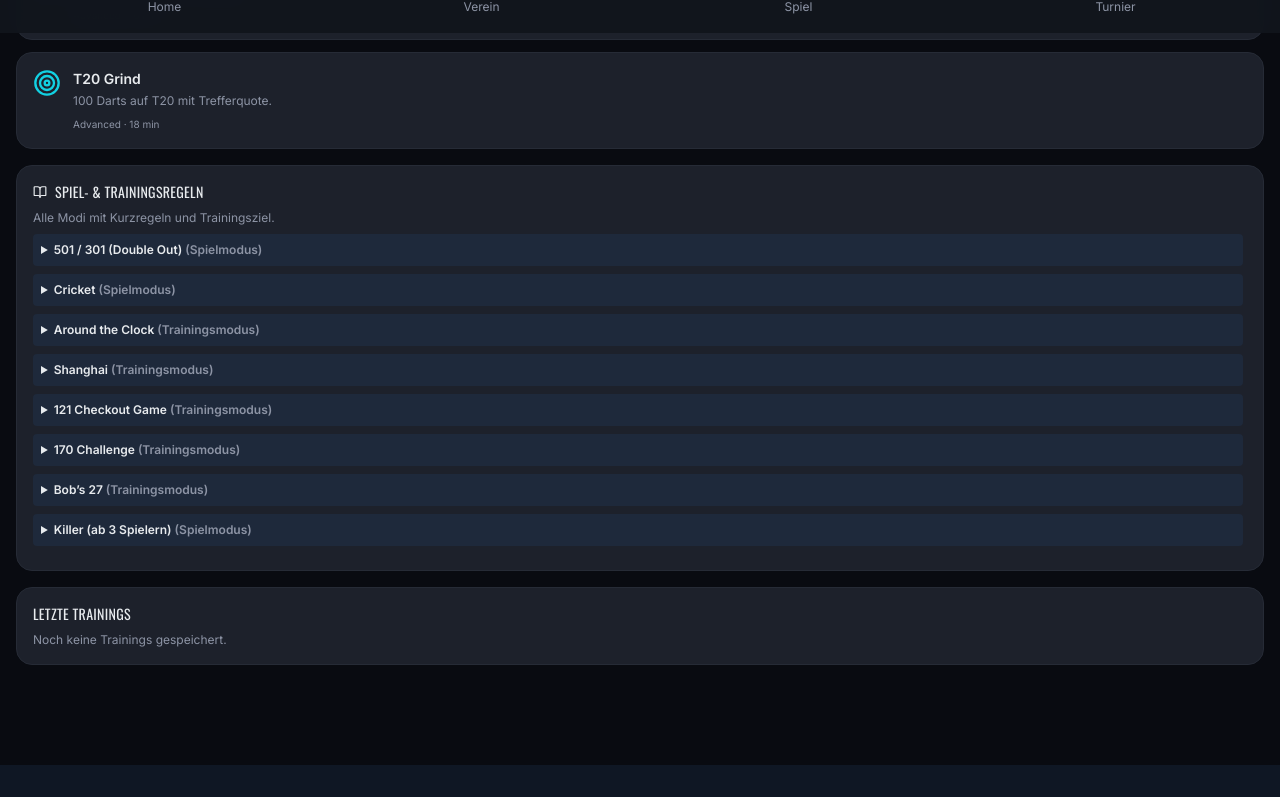
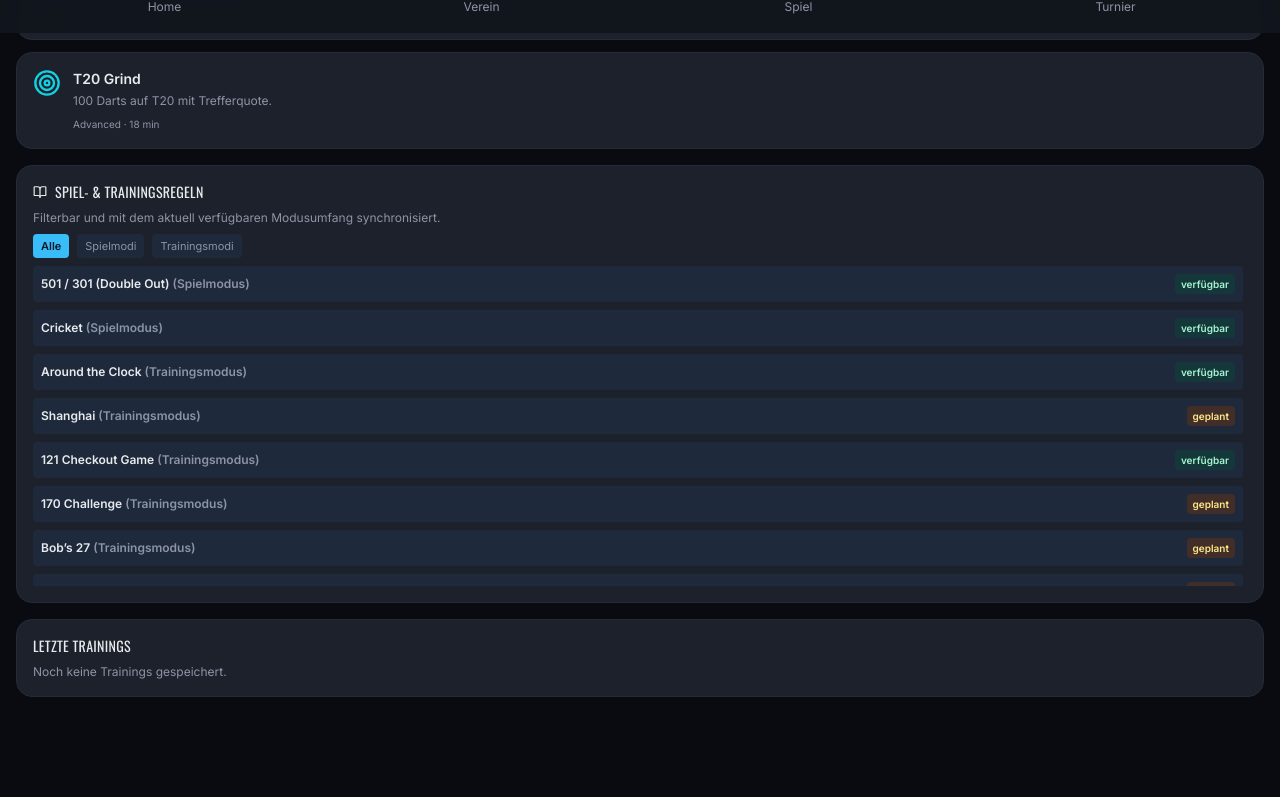
Before and after one commit to Martin-Mue/H-Town-United-Dartsapp-byClawdbot, a React (Vite) app in the folder frontend/: page /training in a window 1280 px wide. Shown: the part 767-1564 px from the top of the page. Before the commit the page ends 1532 px from the top, so only its background shows below. Built offline with nearby package versions, Linux system fonts and the light colour scheme.

Commit message:
feat: add rule filters and sync training rulebook with currently available modes

```diff
--- a/frontend/src/features/training/TrainingPage.tsx
+++ b/frontend/src/features/training/TrainingPage.tsx
@@ -43,6 +43,7 @@ const LOG_KEY = 'htown-training-log';
 export function TrainingPage() {
   const [selectedDrill, setSelectedDrill] = useState<TrainingDrill | null>(null);
   const [filterCategory, setFilterCategory] = useState<string>('all');
+  const [ruleFilter, setRuleFilter] = useState<'all' | 'game' | 'training'>('all');
   const [selectedPlayerId, setSelectedPlayerId] = useState('');
   const [doneLabel, setDoneLabel] = useState<string | null>(null);
   const videoRef = useRef<HTMLVideoElement | null>(null);
@@ -83,6 +84,16 @@ export function TrainingPage() {
   }, [doneLabel]);
 
   const filteredDrills = filterCategory === 'all' ? DRILLS : DRILLS.filter((d) => d.category === filterCategory);
+
+  const syncedRules = useMemo(() => {
+    const playableGameRules = new Set(['x01-501', 'cricket']);
+    const playableTrainingRules = new Set(['around-clock', 'checkout-121', 't20-100']);
+
+    return MODE_RULES.map((rule) => {
+      const available = rule.kind === 'game' ? playableGameRules.has(rule.id) : playableTrainingRules.has(rule.id);
+      return { ...rule, available };
+    }).filter((rule) => (ruleFilter === 'all' ? true : rule.kind === ruleFilter));
+  }, [ruleFilter]);
 
   const computeScore = (drill: TrainingDrill): { score: number; metrics: Record<string, number> } => {
     switch (drill.id) {
@@ -364,11 +375,33 @@ export function TrainingPage() {
 
       <div className="rounded-2xl card-bg border soft-border p-4">
         <h3 className="text-sm uppercase mb-2 flex items-center gap-2"><BookOpen size={14} /> Spiel- & Trainingsregeln</h3>
-        <p className="text-xs muted-text mb-2">Alle Modi mit Kurzregeln und Trainingsziel.</p>
+        <p className="text-xs muted-text mb-2">Filterbar und mit dem aktuell verfügbaren Modusumfang synchronisiert.</p>
+
+        <div className="flex gap-2 mb-2">
+          {([
+            { key: 'all', label: 'Alle' },
+            { key: 'game', label: 'Spielmodi' },
+            { key: 'training', label: 'Trainingsmodi' },
+          ] as const).map((entry) => (
+            <button
+              key={entry.key}
+              onClick={() => setRuleFilter(entry.key)}
+              className={`rounded px-2 py-1 text-[11px] ${ruleFilter === entry.key ? 'bg-sky-400 text-slate-900 font-semibold' : 'bg-slate-800 muted-text'}`}
+            >
+              {entry.label}
+            </button>
+          ))}
+        </div>
+
         <div className="space-y-2 max-h-80 overflow-auto pr-1">
-          {MODE_RULES.map((rule) => (
+          {syncedRules.map((rule) => (
             <details key={rule.id} className="rounded bg-slate-800 p-2 text-xs">
-              <summary className="cursor-pointer font-semibold">{rule.title} <span className="muted-text">({rule.kind === 'game' ? 'Spielmodus' : 'Trainingsmodus'})</span></summary>
+              <summary className="cursor-pointer font-semibold flex items-center justify-between gap-2">
+                <span>{rule.title} <span className="muted-text">({rule.kind === 'game' ? 'Spielmodus' : 'Trainingsmodus'})</span></span>
+                <span className={`text-[10px] rounded px-1.5 py-0.5 ${rule.available ? 'bg-emerald-900/40 text-emerald-200' : 'bg-amber-900/40 text-amber-200'}`}>
+                  {rule.available ? 'verfügbar' : 'geplant'}
+                </span>
+              </summary>
               <p className="mt-2"><span className="muted-text">Regeln:</span> {rule.rules}</p>
               <p className="mt-1"><span className="muted-text">Trainiert:</span> {rule.trains}</p>
             </details>
```
